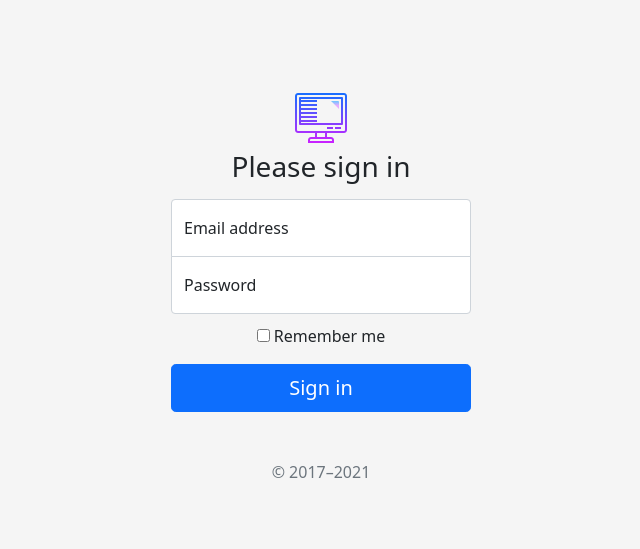
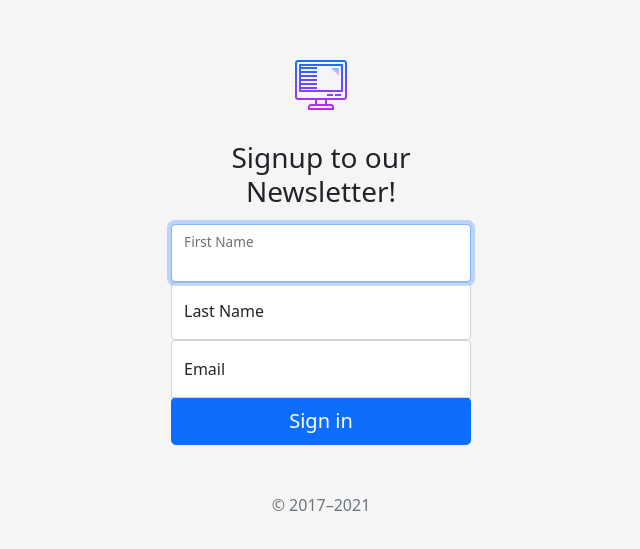
Before and after one commit to rachelharu/Newsletter-Signup, a website: page signup.html in a window 1280 px wide. Shown: the part 107-656 px from the top of the page, without its empty margins (319-959 px from the left). Drawn offline with nearby package versions, Linux system fonts and the light colour scheme.

Commit message:
added labels to form

```diff
--- a/signup.html
+++ b/signup.html
@@ -36,23 +36,31 @@
 
 <main class="form-signin">
   <form>
-    <img src="images/vibrantcomp.png" alt="image of computer" />
-    <h1 class="h3 mb-3 fw-normal">Please sign in</h1>
+    <img class="mb-4" src="images/vibrantcomp.png" alt="image of computer" />
+    <h1 class="h3 mb-3 fw-normal">Signup to our Newsletter!</h1>
 
     <div class="form-floating">
-      <input type="email" class="form-control" id="floatingInput" placeholder="name@example.com">
-      <label for="floatingInput">Email address</label>
-    </div>
-    <div class="form-floating">
-      <input type="password" class="form-control" id="floatingPassword" placeholder="Password">
-      <label for="floatingPassword">Password</label>
+      <input type="text" class="form-control"  placeholder="First Name" required autofocus>
+      <label for="first name">First Name</label>
     </div>
 
-    <div class="checkbox mb-3">
+    <div class="form-floating">
+      <input type="text" class="form-control" placeholder="Last Name" required />
+      <label for="last name">Last Name</label>
+    </div>
+
+    <div class="form-floating">
+      <input type="email" class="form-control"  placeholder="Email" required>
+      <label for="email">Email</label>
+    </div>
+
+
+
+    <!-- <div class="checkbox mb-3">
       <label>
         <input type="checkbox" value="remember-me"> Remember me
       </label>
-    </div>
+    </div> -->
     <button class="w-100 btn btn-lg btn-primary" type="submit">Sign in</button>
     <p class="mt-5 mb-3 text-muted">&copy; 2017–2021</p>
   </form>
```
